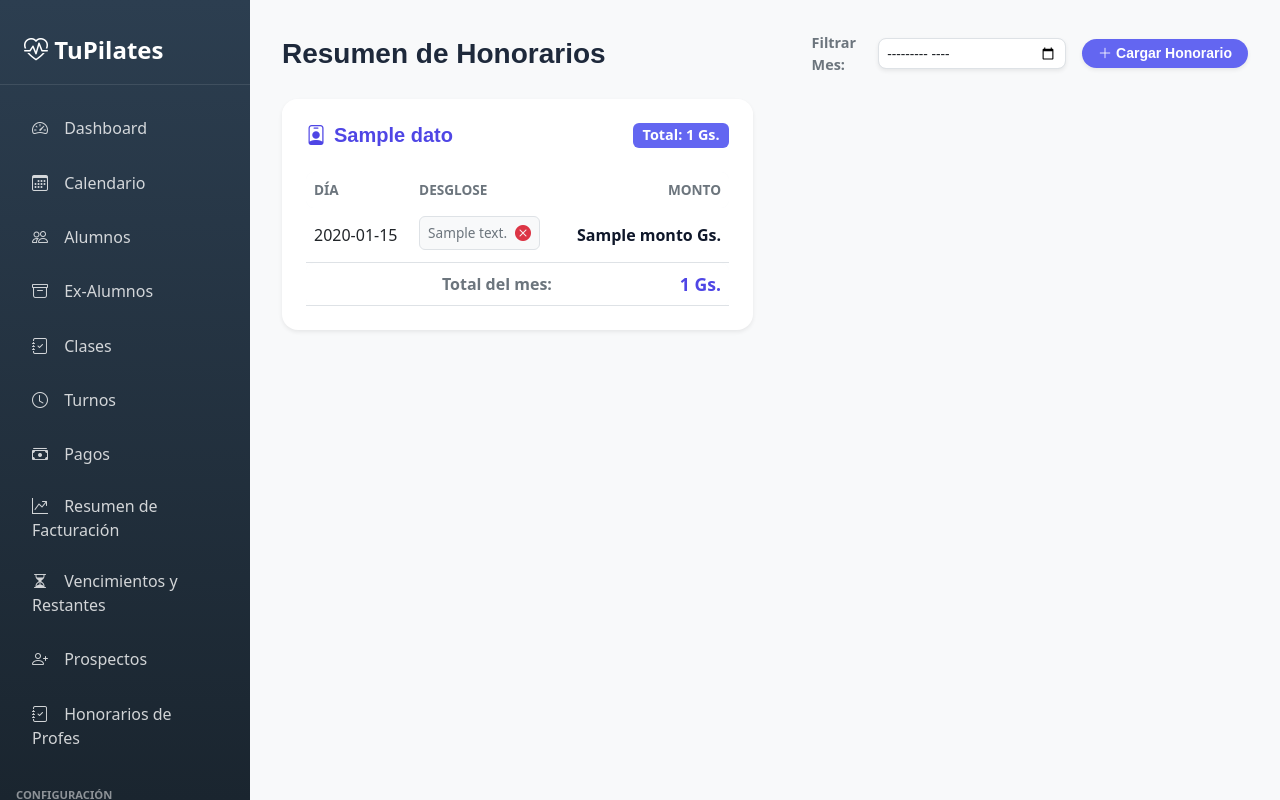
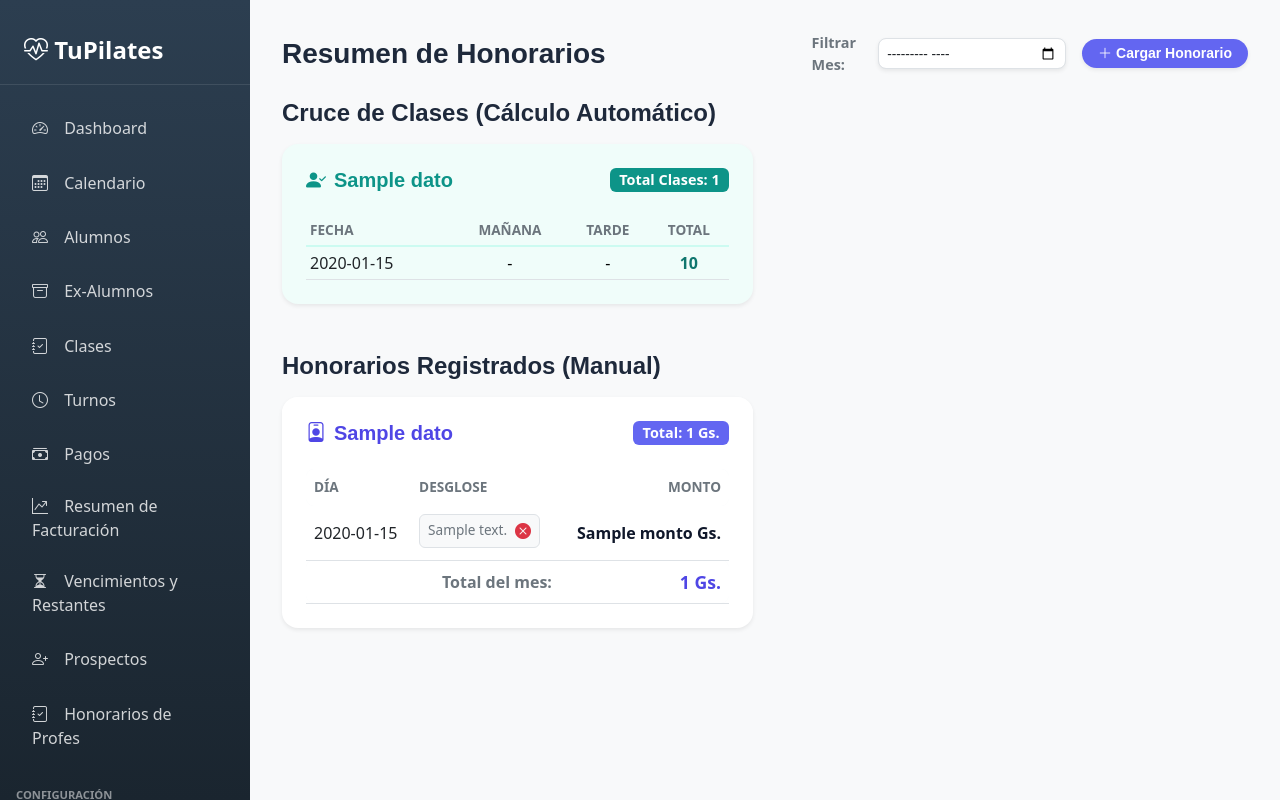
Before and after one commit to joaquingavilan/pilates, a Django app: template Pilapp/templates/admin_panel/honorarios/resumen.html in a window 1280 px wide. Run offline with Django 5.2, Linux system fonts and the light colour scheme; data comes from the database, SQL or seed files in the repository; tables that the repository leaves empty hold one stand-in row (values such as "Sample post"); the template is opened without the code that fills it: values that come from a table or form of the project are taken from there, most other values are stand-ins (such as "Sample title", 1, 10 or a date in 2020).

Commit message:
Añadir cruce automático de clases en resumen de honorarios

```diff
--- a/Pilapp/templates/admin_panel/honorarios/resumen.html
+++ b/Pilapp/templates/admin_panel/honorarios/resumen.html
@@ -72,7 +72,54 @@
 </div>
 
 
+
+{% if cruce_clases %}
+<h4 class="mb-3 fw-bold mt-4" style="color: #1e293b; font-family: 'Outfit', sans-serif;">Cruce de Clases (Cálculo Automático)</h4>
+<div class="row row-cols-1 row-cols-xl-2 g-4 mb-5">
+    {% for nombre, datos in cruce_clases.items %}
+    <div class="col">
+        <div class="card border-0 shadow-sm rounded-4 h-100" style="background-color: #f0fdfa;">
+            <div class="card-header border-0 bg-transparent pt-4 pb-2 px-4 rounded-top-4 d-flex justify-content-between align-items-center">
+                <h5 class="mb-0 fw-bold" style="color: #0d9488; font-family: 'Outfit', sans-serif;">
+                    <i class="bi bi-person-check-fill me-2"></i>{{ datos.nombre }}
+                </h5>
+                <span class="badge" style="background-color: #0d9488; font-size: 0.9rem;">
+                    Total Clases: {{ datos.total_clases }}
+                </span>
+            </div>
+            <div class="card-body px-4 pb-4">
+                <div class="table-responsive">
+                    <table class="table table-sm table-hover align-middle mb-0" style="background-color: transparent;">
+                        <thead style="border-bottom: 2px solid #ccfbf1;">
+                            <tr>
+                                <th class="text-secondary fw-semibold border-0" style="background-color: transparent;">Fecha</th>
+                                <th class="text-secondary fw-semibold border-0 text-center" style="background-color: transparent;">Mañana</th>
+                                <th class="text-secondary fw-semibold border-0 text-center" style="background-color: transparent;">Tarde</th>
+                                <th class="text-secondary fw-semibold border-0 text-center" style="background-color: transparent;">Total</th>
+                            </tr>
+                        </thead>
+                        <tbody>
+                            {% for fecha, info in datos.dias.items %}
+                            <tr>
+                                <td class="fw-medium text-dark" style="background-color: transparent;">{{ fecha }}</td>
+                                <td class="text-center" style="background-color: transparent;">{% if info.mañana > 0 %}<span class="badge bg-light text-dark border">{{ info.mañana }}</span>{% else %}-{% endif %}</td>
+                                <td class="text-center" style="background-color: transparent;">{% if info.tarde > 0 %}<span class="badge bg-light text-dark border">{{ info.tarde }}</span>{% else %}-{% endif %}</td>
+                                <td class="text-center fw-bold" style="color: #0f766e; background-color: transparent;">{{ info.total }}</td>
+                            </tr>
+                            {% endfor %}
+                        </tbody>
+                    </table>
+                </div>
+            </div>
+        </div>
+    </div>
+    {% endfor %}
+</div>
+{% endif %}
+
+<h4 class="mb-3 fw-bold" style="color: #1e293b; font-family: 'Outfit', sans-serif;">Honorarios Registrados (Manual)</h4>
 {% if resumen %}
+
 <div class="row row-cols-1 row-cols-xl-2 g-4">
     {% for id_inst, datos in resumen.items %}
     <div class="col">
```
Also changed, not shown: Pilapp/views_panel.py (+34 -3 lines).
